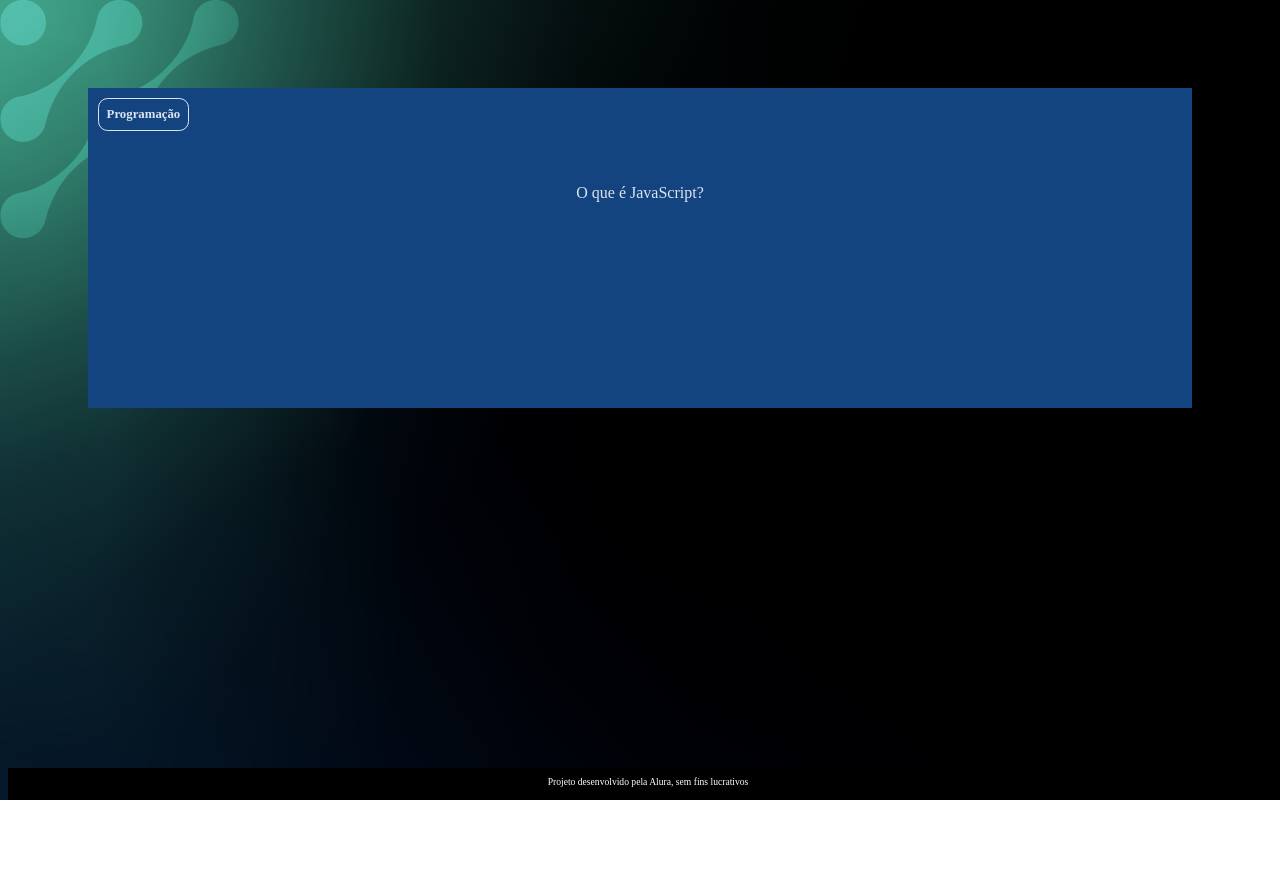
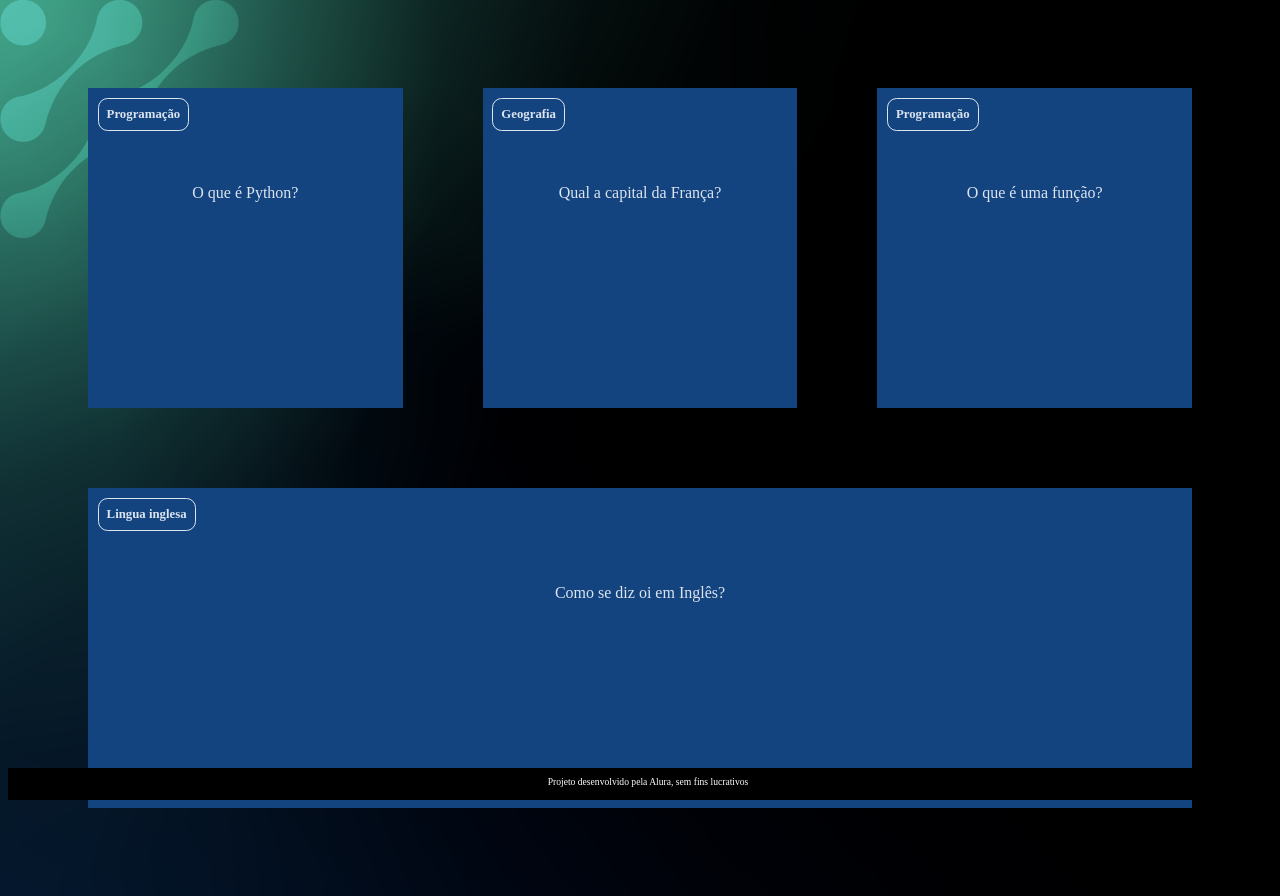
Before and after one commit to vida-cara/Flashcardd, a plain HTML site: page index.html in a window 1280 px wide. Before the commit the page ends 800 px from the top, so only its background shows below. Drawn offline with Linux system fonts and the light colour scheme.

Commit message:
Add files via upload

```diff
--- /dev/null
+++ b/app.js
@@ -0,0 +1,19 @@
+function criaCartao(categoria, pergunta, resposta) {
+    let container = document.getElementById('container')
+    let cartao = document.createElement('article')
+    cartao.className = 'cartao'
+
+    cartao.innerHTML = `
+    <div class="cartao__conteudo">
+    <h3>${categoria}</h3>
+    <div class="cartao__conteudo__pergunta">
+        <p>${pergunta}</p>
+    </div>
+    <div class="cartao__conteudo__resposta">
+        <p>${resposta}</p>
+    </div>
+    </div>
+    `
+    container.appendChild(cartao)
+
+}
--- a/index.html
+++ b/index.html
@@ -9,7 +9,7 @@
 <body>
     <main>
         <section id="container">
-            <article class="cartao">
+            <!-- <article class="cartao">
                 <div class="cartao__conteudo">
                     <h3>Programação</h3>
                     <div class="cartao__conteudo__pergunta">
@@ -19,11 +19,13 @@
                         <p>O JavaScript é uma linguagem de programação</p>
                     </div>
                 </div>
-            </article>
+            </article> -->
         </section>
     </main>
     <footer>
         <p>Projeto desenvolvido pela Alura, sem fins lucrativos</p>
     </footer>
+    <script src="app.js"></script>
+    <script src="perguntas.js"></script>
 </body>
 </html>
--- /dev/null
+++ b/perguntas.js
@@ -0,0 +1,23 @@
+criaCartao(
+    'Programação',
+    'O que é Python?',
+    'O Python é uma linguagem de programação'
+)
+
+criaCartao(
+    'Geografia',
+    'Qual a capital da França?',
+    'A capital da França é Paris'
+)
+
+criaCartao(
+    'Programação',
+    'O que é uma função?',
+    'Uma função é um bloco de código que executa alguma tarefa'
+)
+
+criaCartao(
+    'Lingua inglesa',
+    'Como se diz oi em Inglês?',
+    'Oi em ingles é HI (RAI)'
+)
```
Also changed, not shown: assets/style.css (indentation only).
